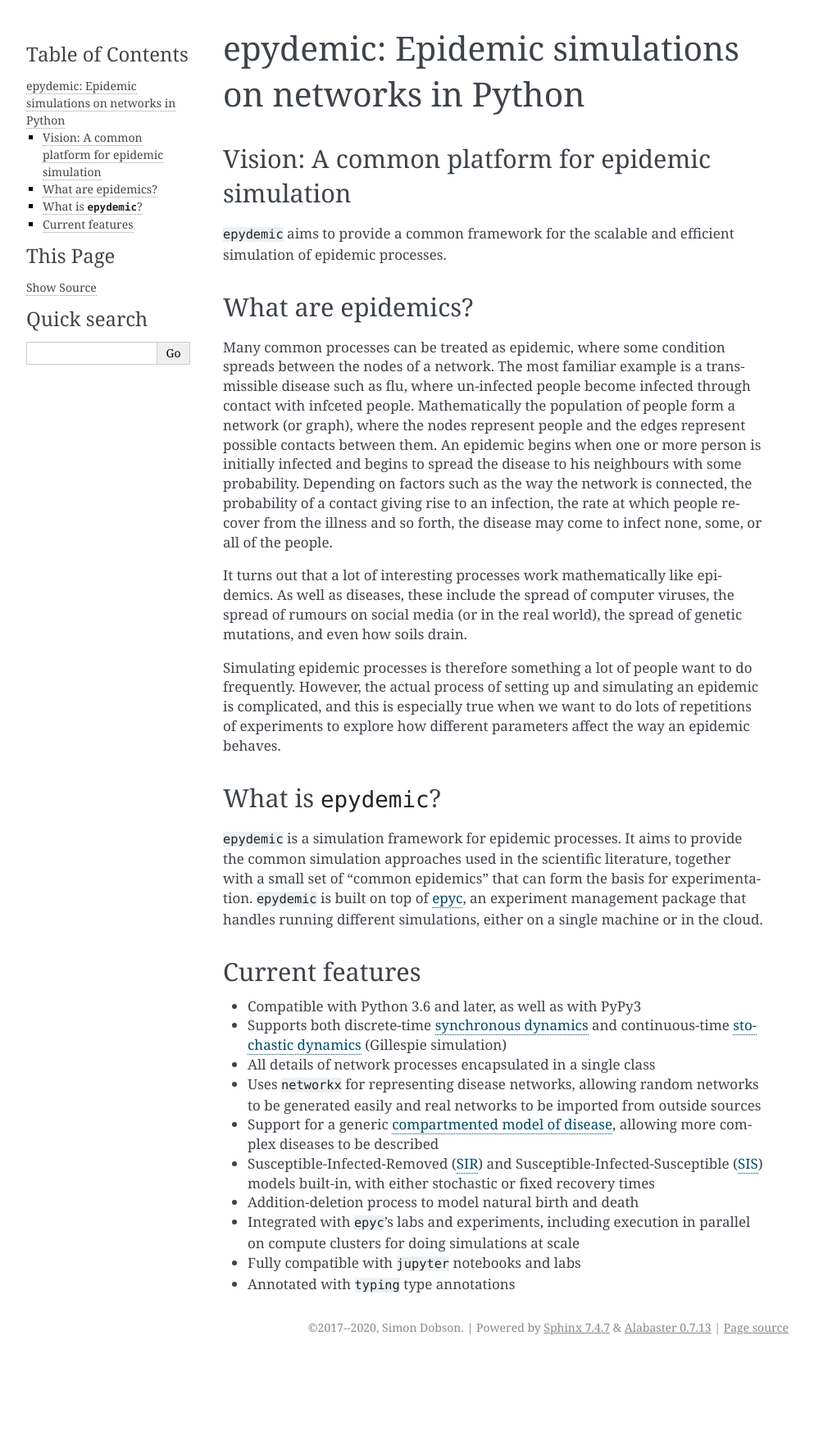
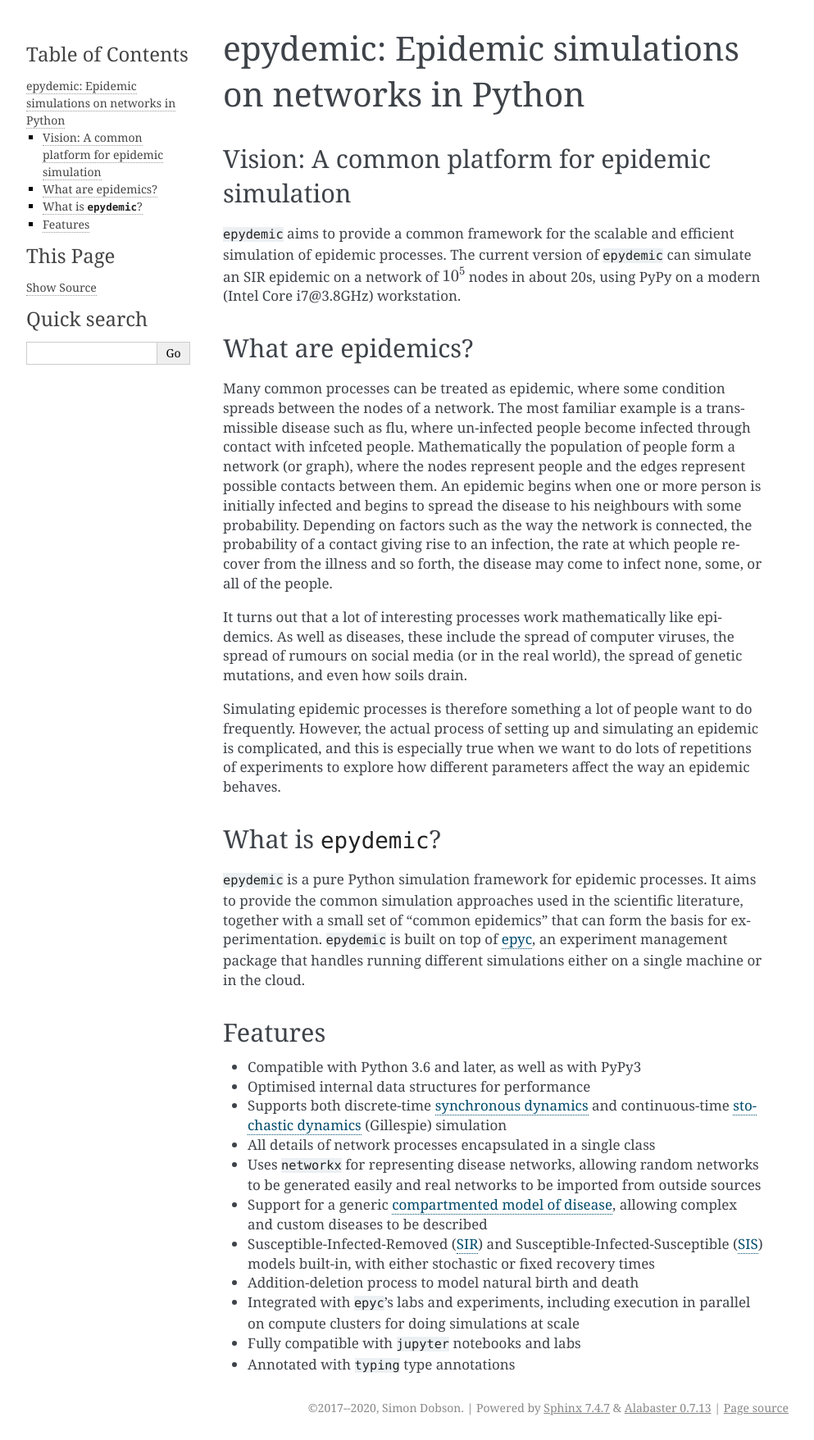
Before and after one commit to simoninireland/epydemic, a Sphinx documentation site: the page built from doc/index.rst, in a window 1280 px wide. Shown: the whole page at 82% size, without its empty margins (148-1141 px from the left). Built offline with Sphinx 7.4.7, drawn with Linux system fonts in a browser that asks for light colours; before the commit the page ends 1659 px from its top, so only the background shows below that.

Commit message:
Added class inheritance diagram and current speed

```diff
--- a/doc/index.rst
+++ b/doc/index.rst
@@ -9,64 +9,82 @@
 Vision: A common platform for epidemic simulation
 --------------------------------------------------
 
-``epydemic`` aims to provide a common framework for the scalable and efficient simulation of epidemic processes.
+``epydemic`` aims to provide a common framework for the scalable and
+efficient simulation of epidemic processes.
+The current version of ``epydemic`` can simulate an SIR epidemic on a
+network of :math:`10^5` nodes in about 20s, using PyPy on a modern
+(Intel Core i7\@3.8GHz) workstation.
 
 
 What are epidemics?
 -------------------
 
-Many common processes can be treated as epidemic, where some condition spreads between the nodes
-of a network. The most familiar example is a transmissible disease such as flu, where un-infected
-people become infected through contact with infceted people. Mathematically the population of
-people form a network (or graph), where the nodes represent people and the edges represent
-possible contacts between them. An epidemic begins when one or more person is initially infected
-and begins to spread the disease to his neighbours with some probability. Depending on factors such
-as the way the network is connected, the probability of a contact giving rise to an infection,
-the rate at which people recover from the illness and so forth, the disease may come to infect
-none, some, or all of the people.
+Many common processes can be treated as epidemic, where some condition
+spreads between the nodes of a network. The most familiar example is a
+transmissible disease such as flu, where un-infected people become
+infected through contact with infceted people. Mathematically the
+population of people form a network (or graph), where the nodes
+represent people and the edges represent possible contacts between
+them. An epidemic begins when one or more person is initially infected
+and begins to spread the disease to his neighbours with some
+probability. Depending on factors such as the way the network is
+connected, the probability of a contact giving rise to an infection,
+the rate at which people recover from the illness and so forth, the
+disease may come to infect none, some, or all of the people.
 
-It turns out that a lot of interesting processes work mathematically like epidemics. As well as diseases,
-these include the spread of computer viruses, the spread of rumours on social media (or in the real world),
-the spread of genetic mutations, and even how soils drain.
+It turns out that a lot of interesting processes work mathematically
+like epidemics. As well as diseases, these include the spread of
+computer viruses, the spread of rumours on social media (or in the
+real world), the spread of genetic mutations, and even how soils
+drain.
 
-Simulating epidemic processes is therefore something a lot of people want to do frequently. However, the
-actual process of setting up and simulating an epidemic is complicated, and this is especially true when
-we want to do lots of repetitions of experiments to explore how different parameters affect the way an
-epidemic behaves.
+Simulating epidemic processes is therefore something a lot of people
+want to do frequently. However, the actual process of setting up and
+simulating an epidemic is complicated, and this is especially true
+when we want to do lots of repetitions of experiments to explore how
+different parameters affect the way an epidemic behaves.
 
 
 What is ``epydemic``?
 ---------------------
 
-``epydemic`` is a simulation framework for epidemic processes. It aims to provide the common simulation
-approaches used in the scientific literature, together with a small set of "common epidemics" that can
-form the basis for experimentation. ``epydemic`` is built on top of `epyc <https://epyc.readthedocs.io/en/latest/index.html>`_,
-an experiment management package that handles running different simulations, either on a single machine or in the cloud.
+``epydemic`` is a pure Python simulation framework for epidemic
+processes. It aims to provide the common simulation approaches used in
+the scientific literature, together with a small set of "common
+epidemics" that can form the basis for experimentation. ``epydemic``
+is built on top of `epyc
+<https://epyc.readthedocs.io/en/latest/index.html>`_, an experiment
+management package that handles running different simulations either
+on a single machine or in the cloud.
 
 
-Current features
-----------------
+Features
+--------
 
 * Compatible with Python 3.6 and later, as well as with PyPy3
 
-* Supports both discrete-time :term:`synchronous dynamics` and continuous-time
-  :term:`stochastic dynamics` (Gillespie simulation)
+* Optimised internal data structures for performance
+
+* Supports both discrete-time :term:`synchronous dynamics` and
+  continuous-time :term:`stochastic dynamics` (Gillespie) simulation
 
 * All details of network processes encapsulated in a single class
 
-* Uses ``networkx`` for representing disease networks, allowing random networks to be generated easily and
-  real networks to be imported from outside sources
+* Uses ``networkx`` for representing disease networks, allowing random
+  networks to be generated easily and real networks to be imported
+  from outside sources
 
-* Support for a generic :term:`compartmented model of disease`, allowing
-  more complex diseases to be described
+* Support for a generic :term:`compartmented model of disease`,
+  allowing complex and custom diseases to be described
 
-* Susceptible-Infected-Removed (:term:`SIR`) and Susceptible-Infected-Susceptible (:term:`SIS`) models
-  built-in, with either stochastic or fixed recovery times
+* Susceptible-Infected-Removed (:term:`SIR`) and
+  Susceptible-Infected-Susceptible (:term:`SIS`) models built-in, with
+  either stochastic or fixed recovery times
 
 * Addition-deletion process to model natural birth and death
 
-* Integrated with ``epyc``'s labs and experiments, including execution in parallel
-  on compute clusters for doing simulations at scale
+* Integrated with ``epyc``'s labs and experiments, including execution
+  in parallel on compute clusters for doing simulations at scale
 
 * Fully compatible with ``jupyter`` notebooks and labs
 
--- a/doc/reference.rst
+++ b/doc/reference.rst
@@ -1,7 +1,10 @@
 .. _reference:
+
+.. currentmodule:: epydemic
 
 API reference
 =============
+
 
 Basic concepts and classes
 --------------------------
```
Also changed, not shown: other parts of doc/index.rst (+2 -1 lines), doc/classes.rst (added, +19 -0 lines), 1 other file.
